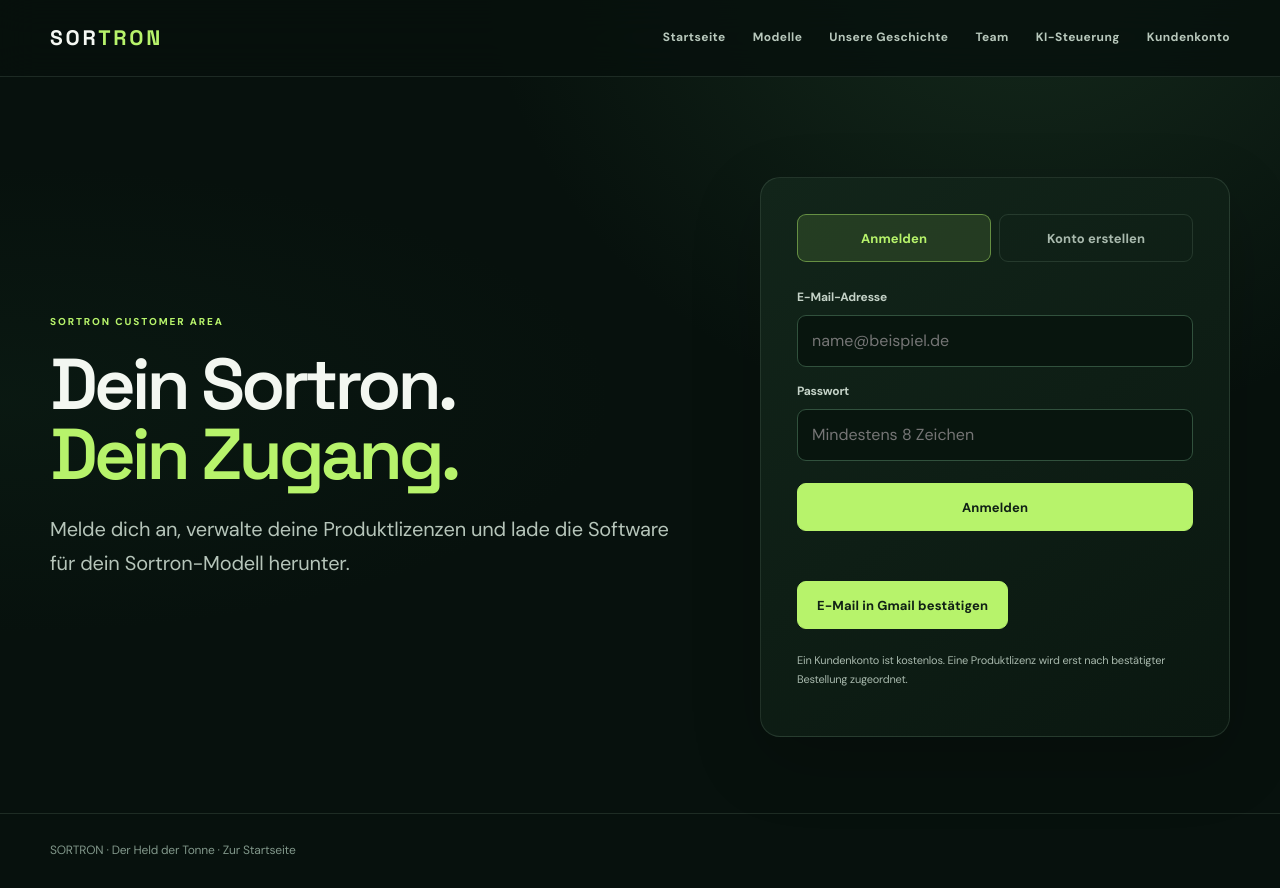
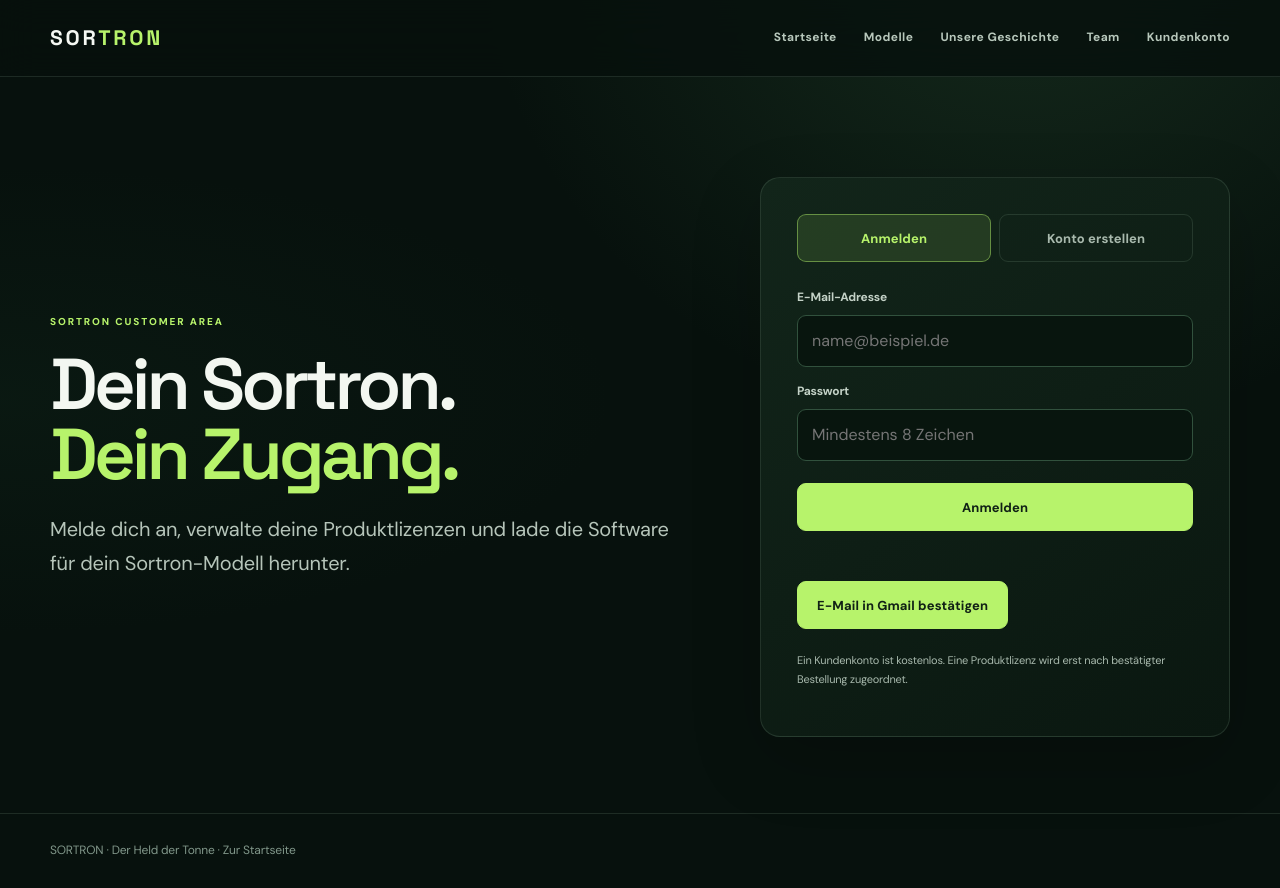
Before and after one commit to nathankri12-byte/scratchlab, a plain HTML site: page sortron/account.html in a window 1280 px wide. Drawn offline with nearby package versions, Linux system fonts and the light colour scheme.

Commit message:
Remove software link from account navigation

```diff
--- a/sortron/account.html
+++ b/sortron/account.html
@@ -6,7 +6,7 @@
 <link rel="stylesheet" href="style.css">
 </head>
 <body>
-<header><nav><a class="logo" href="index.html">SOR<span>TRON</span></a><div class="links"><a href="index.html">Startseite</a><a href="modelle.html">Modelle</a><a href="geschichte.html">Unsere Geschichte</a><a href="team.html">Team</a><a href="software.html">KI-Steuerung</a><a href="account.html">Kundenkonto</a></div></nav></header>
+<header><nav><a class="logo" href="index.html">SOR<span>TRON</span></a><div class="links"><a href="index.html">Startseite</a><a href="modelle.html">Modelle</a><a href="geschichte.html">Unsere Geschichte</a><a href="team.html">Team</a><a href="account.html">Kundenkonto</a></div></nav></header>
 <main class="wrap account-main">
 <section class="account-intro"><div class="eyebrow">SORTRON CUSTOMER AREA</div><h1>Dein Sortron.<br><span style="color:var(--green)">Dein Zugang.</span></h1><p class="lead">Melde dich an, verwalte deine Produktlizenzen und lade die Software für dein Sortron-Modell herunter.</p></section>
 <section class="account-panel" id="auth-panel">
```
